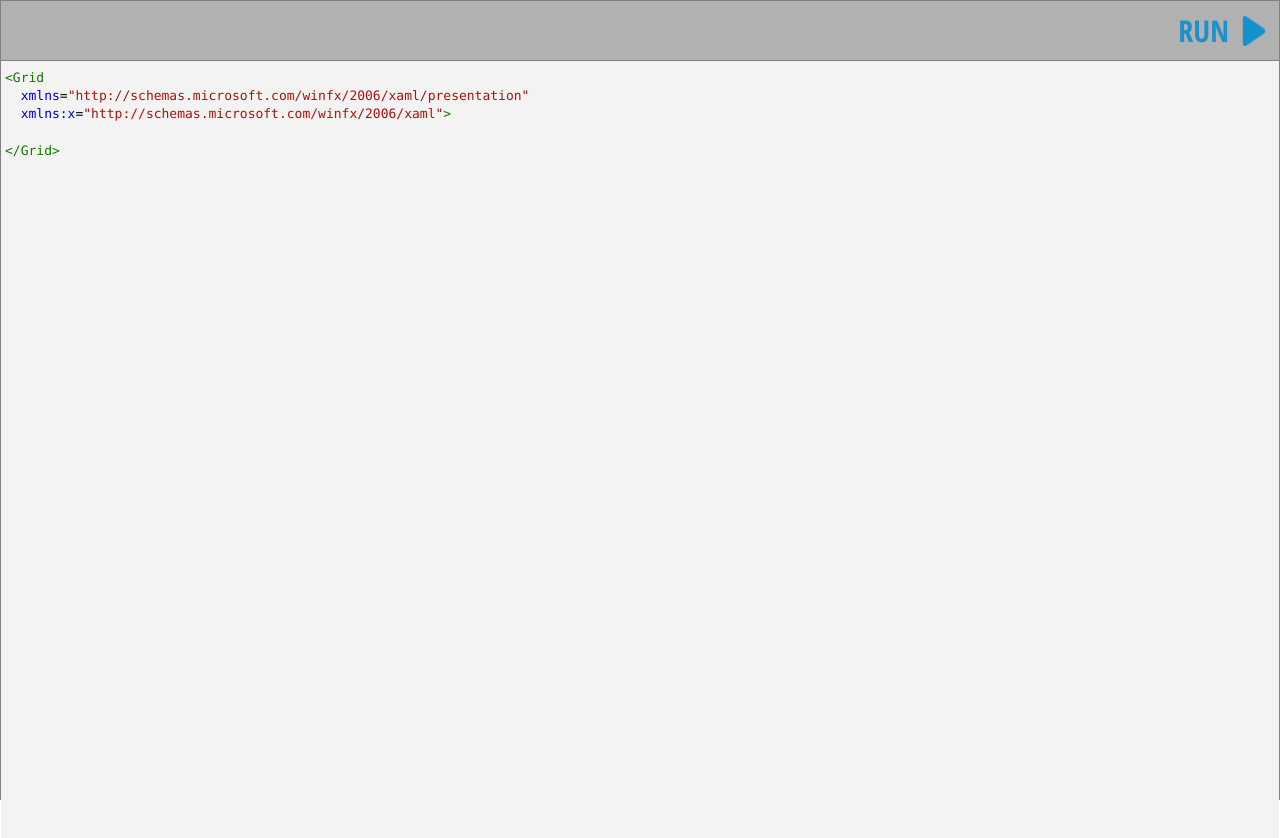
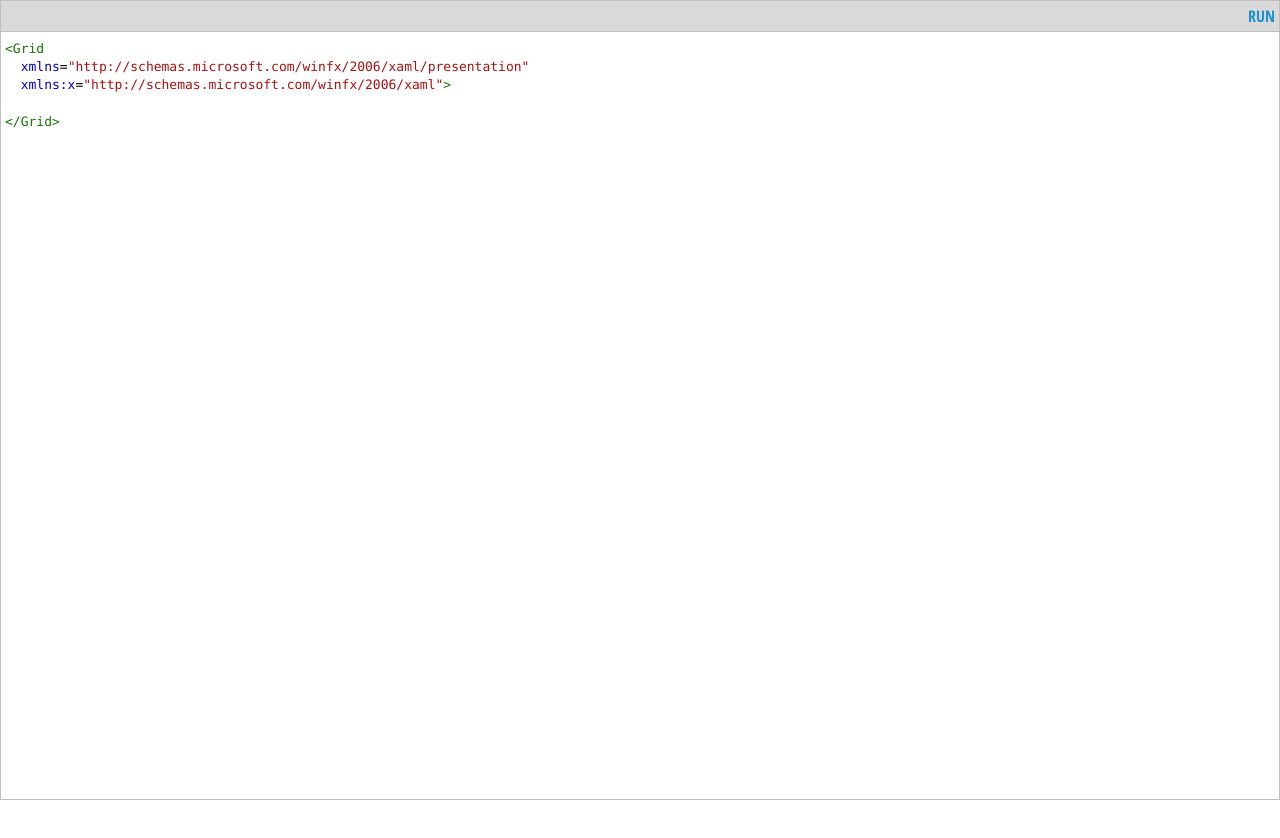
Before and after one commit to Noesis/Xamltoy, a React app: page /code in a window 1280 px wide. After the commit the page ends 800 px from the top, so only its background shows below. Built offline with nearby package versions, Linux system fonts and the light colour scheme.

Commit message:
Styled code preview

```diff
--- a/public/index.html
+++ b/public/index.html
@@ -12,7 +12,7 @@
   <meta property="og:image"
     content="https://media.licdn.com/dms/image/C4D0BAQHMOwXdjtB9aw/company-logo_200_200/0?e=2159024400&v=beta&t=2CpjeaMsfpoRKsO43dlnRnCUyJT62pGRqEJvSGyes3o" />
   <link rel="shortcut icon" href="%PUBLIC_URL%/images/favicon.ico">
-  <link href="https://fonts.googleapis.com/css?family=Open+Sans|Open+Sans+Condensed:300,700&display=swap"
+  <link href="https://fonts.googleapis.com/css?family=Open+Sans:400|Open+Sans+Condensed:700&display=swap"
   rel="stylesheet">
 </head>
 
--- a/src/routes/CodePreview.js
+++ b/src/routes/CodePreview.js
@@ -38,6 +38,7 @@
                         <img src='../images/play-blue.png' alt="Edit on xamltoy"></img>
                     </a>
                 </div>
+                <div className="codePreviewCode">
                   <CodeMirror className="CodeMirror"
                       value={this.state.xaml}
                       onBeforeChange={editor => { window.codemirror = editor }}
@@ -48,13 +49,12 @@
                           tabSize: 2,
                       }}
                   />
+                </div>
             </React.Fragment>
         )
     }
 
     componentDidMount() {
-        document.getElementById('root').style.border = '1px solid gray';
-        document.querySelector('.CodeMirror').style.backgroundColor = 'white!important';
         let hash = this.props.match.params.hash;
         if (!hash) {
             this.setState({
--- a/src/styles/style.css
+++ b/src/styles/style.css
@@ -128,8 +128,11 @@
   position: absolute;
   top: 10px;
   right: 20px;
-  font-size: 14px;
+  font-size: 16px;
   font-weight: bold;
+  font-family: 'Open Sans Condensed', sans-serif;
+  line-height: 18px;
+  letter-spacing: 1px;
   color: white;
   background-color: #2FA6E2;
   border-radius: 2px;
@@ -141,8 +144,8 @@
   cursor: pointer;
 }
 .runButton img{
-  height: 10px;
-  margin-left: 8px;
+  height: 12px;
+  margin-left: 4px;
 }
 .codemirrorContainer{
   flex-grow: 1;
@@ -150,12 +153,47 @@
 #xamlEditorContainer{
   height: calc(100% - 32px);
 }
+.codePreviewNavbar{
+  z-index: 200;
+  width: 100%;
+  height: 32px;
+  background-color: #d9d9d9;
+  border: 1px solid #bfbfbf;
+  display: flex;
+  justify-content: space-between;
+  font-family: 'Open Sans Condensed', sans-serif;
+  font-weight: bold;
+  font-size: 18px;
+}
+.codePreviewNavbar p{
+  align-items: center;
+  line-height: 30px;
+  margin-left: 10px;
+  color: #384349;
+}
+.codePreviewNavbar a p{
+  color: #1c91cc;
+  font-size: 16px;
+  margin-right: 4px;
+}
+.codePreviewNavbar img{
+  height: 12px;
+  margin-right: 10px;
+}
+.codePreviewCode{
+  height: calc(100% - 32px);
+  border: 1px solid #bfbfbf;
+  border-top-width: 0;
+}
 .CodeMirror{
   height: 100%;
   font-size: 13px;
   font-family: Consolas, monaco, monospace;
   font-weight: normal;
   background: #F3F3F3;
+}
+.codePreviewCode .CodeMirror{
+  background: #FFF;
 }
 .CodeMirror-lines{
   padding: 8px 0;
@@ -170,11 +208,15 @@
 .CodeMirror-scrollbar-filler {
   background-color: #F3F3F3;
 }
-.CodeMirror-hscrollbar {
+.codePreviewCode .CodeMirror-scrollbar-filler {
+  background-color: #FFF;
+}
+.CodeMirror-hscrollbar, .CodeMirror-vscrollbar {
   outline: none;
+  background-color: #F3F3F3;
 }
-.CodeMirror-vscrollbar {
-  outline: none;
+.codePreviewCode .CodeMirror-hscrollbar, .codePreviewCode .CodeMirror-vscrollbar {
+  background-color: #FFF;
 }
 .CodeMirror-hints {
   padding: 2px 0;
@@ -187,7 +229,6 @@
   font-size: 75%;
   font-family: "Open Sans", sans-serif;
 }
-
 .CodeMirror-hint {
   margin: 0;
   padding: 1px 12px;
@@ -212,9 +253,6 @@
   background: #BFBFBF;
   cursor: ew-resize;
   z-index: 10;
-}
-#frames{
-  margin: 0;
 }
 .verticalSplitter:after{
   content: "";
@@ -266,6 +304,9 @@
   margin-left: 15px;
   margin-right: 15px;
 }
+#frames{
+  margin: 0;
+}
 .link{
   user-select: none;
   position: absolute;
@@ -305,33 +346,6 @@
   width: 15px;
   height: 15px;
   margin: 12px;
-}
-.codePreviewNavbar{
-  z-index: 200;
-  width: 100%;
-  height: 60px;
-  background-color: rgb(177, 177, 177);
-  display: flex;
-  justify-content: space-between;
-  font-size: 30px;
-  border-bottom: 1px solid gray;
-  font-family: 'Open Sans Condensed', sans-serif;
-  font-weight: bold;
-}
-.codePreviewNavbar a{
-  align-items: center;
-  display: flex;
-  color: #1c91cc;
-}
-.codePreviewNavbar p{
-  align-items: center;
-  line-height: 60px;
-  margin: 0px 10px 0px 10px;
-}
-.codePreviewNavbar img{
-  height: 30px;
-  margin-right: 10px;
-  color: #1c91cc;
 }
 .left {float:left;}
 .right {float:right;}
```
Lines whose indentation alone changed are shown as unchanged.
